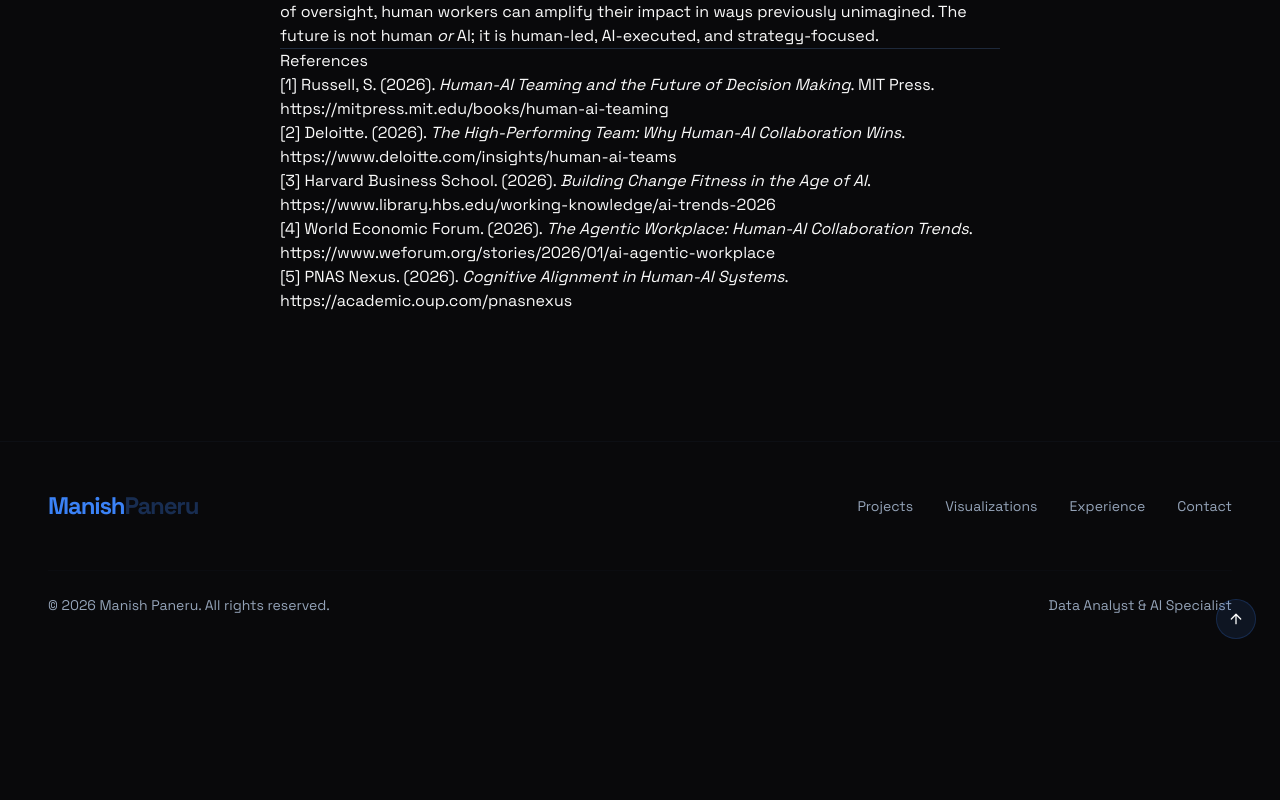
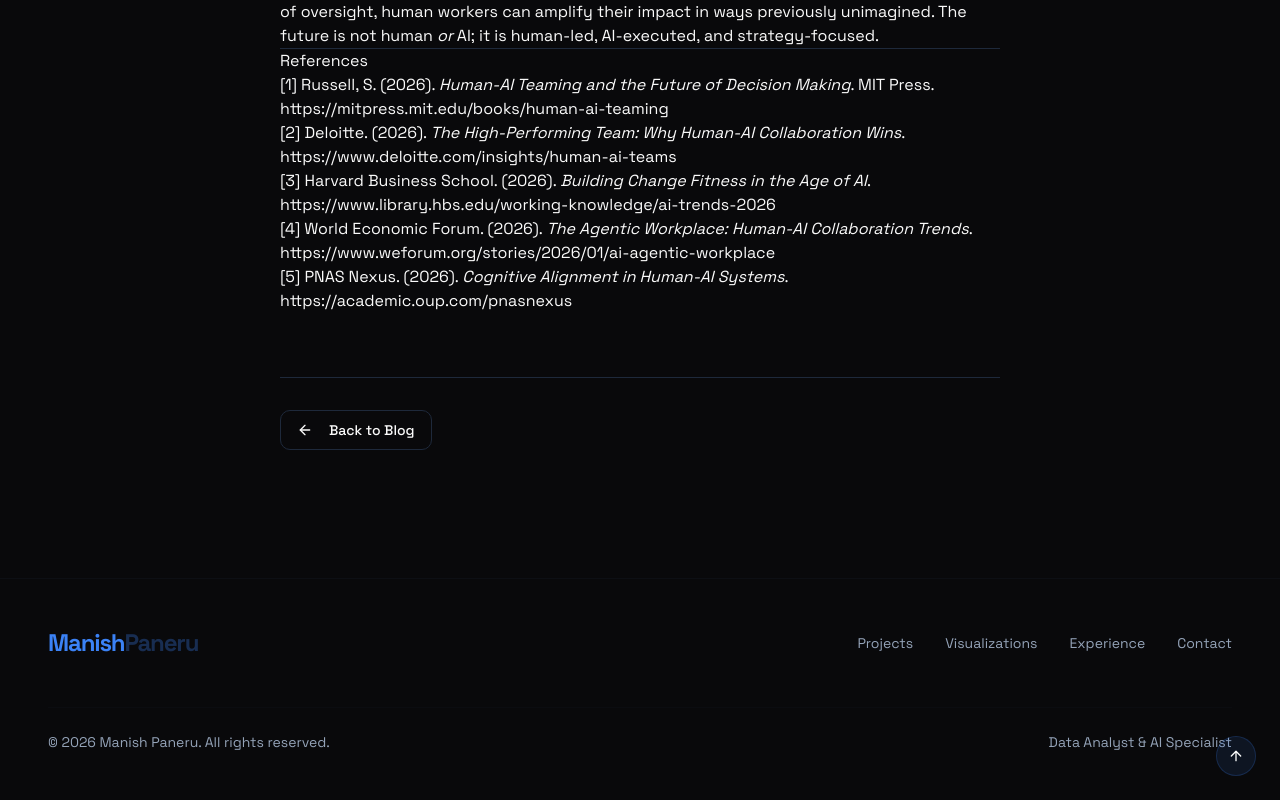
Before and after one commit to 1mgodlyiest/portfolio-website, a Next.js app: page /blog/ai-human-collaboration in a window 1280 px wide. Shown: the part 2049-2849 px from the top of the page. Before the commit the page ends 2712 px from the top, so only its background shows below. Built offline with nearby package versions, Linux system fonts and the light colour scheme.

Commit message:
fix: add bottom back button for better UX

```diff
--- a/app/blog/[slug]/page.tsx
+++ b/app/blog/[slug]/page.tsx
@@ -32,6 +32,15 @@ export default async function BlogPostPage({ params }: { params: { slug: string
               {content}
             </ReactMarkdown>
           </article>
+
+          <div className="mt-16 pt-8 border-t border-border">
+             <Button variant="outline" asChild>
+              <Link href="/blog" className="flex items-center">
+                <ArrowLeft className="mr-2 h-4 w-4" />
+                Back to Blog
+              </Link>
+            </Button>
+          </div>
         </main>
         <Footer />
       </div>
```
